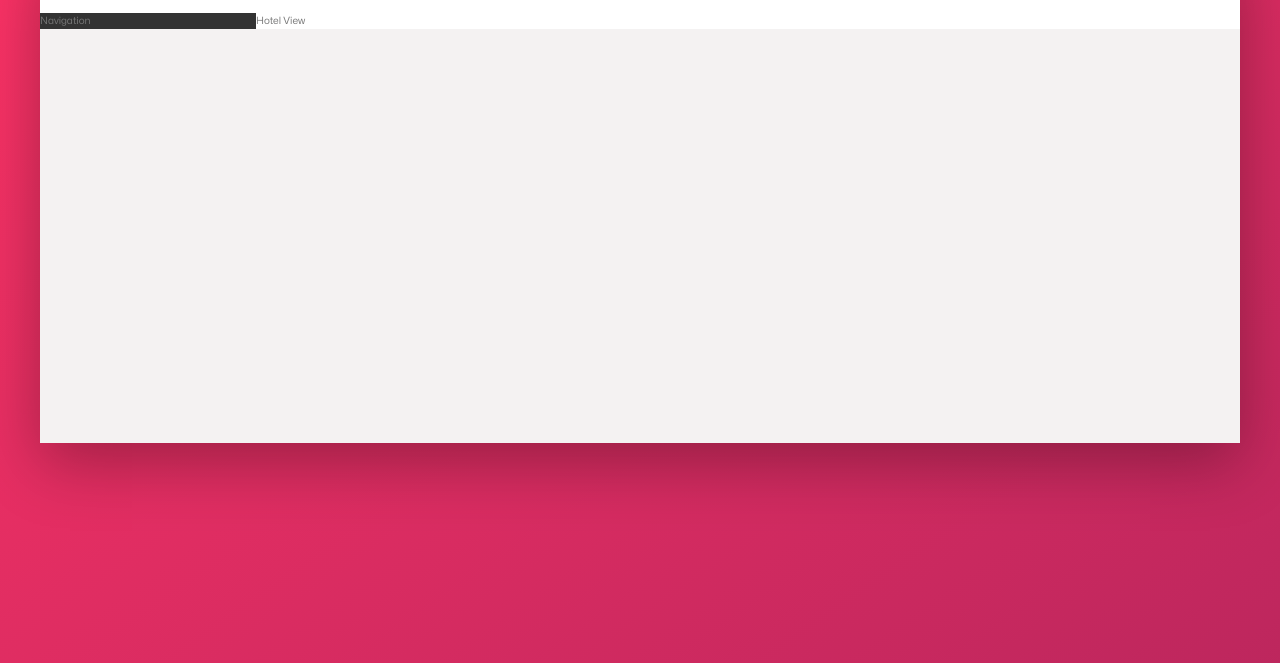
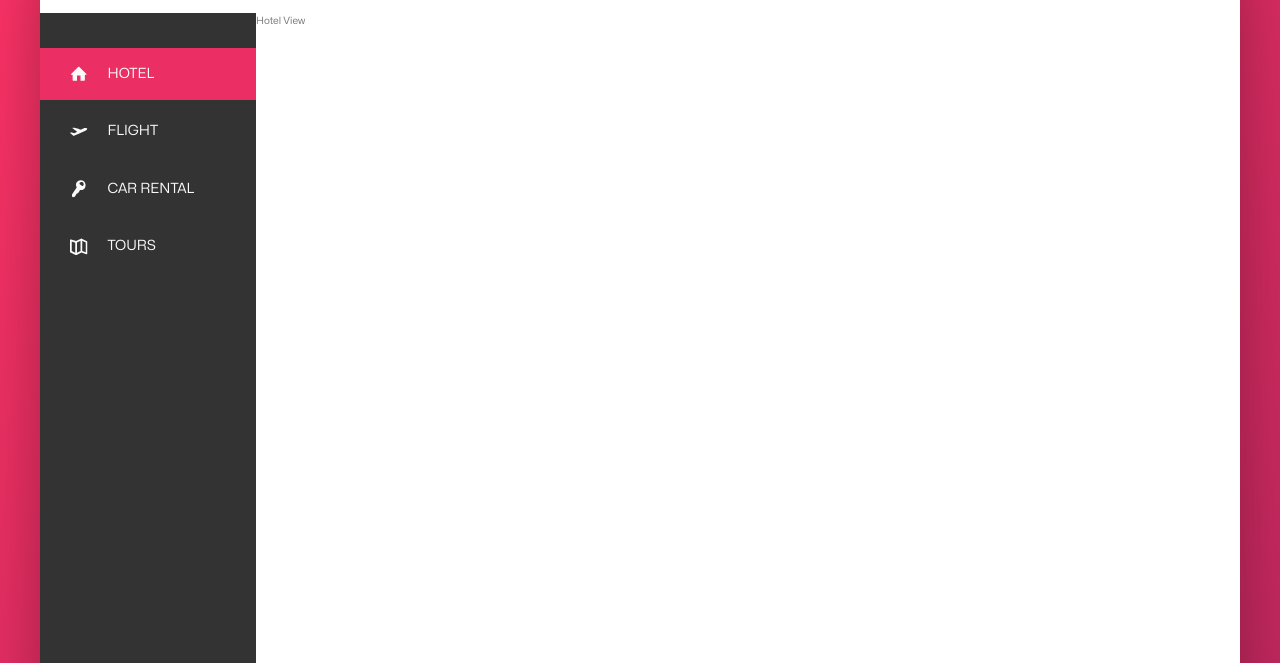
Before and after one commit to eslutz/Udemy-Advanced-CSS-and-Sass--Trillo-Project, a website: page index.html in a window 1280 px wide. Shown: the part 137-800 px from the top of the page. Drawn offline with Linux system fonts and the light colour scheme; files whose address does not match are found by name.

Commit message:
completed navigation section

```diff
--- a/index.html
+++ b/index.html
@@ -44,7 +44,43 @@
             </header>
             <div class="content">
                 <nav class="sidebar">
-                    Navigation
+                    <ul class="side-nav">
+                        <li class="side-nav__item side-nav__item--active">
+                            <a href="#" class="side-nav__link">
+                                <svg class="side-nav__icon">
+                                    <use xlink:href="img/sprite.svg#icon-home" />
+                                </svg>
+                                <span>Hotel</span>
+                            </a>
+                        </li>
+                        <li class="side-nav__item">
+                            <a href="#" class="side-nav__link">
+                                <svg class="side-nav__icon">
+                                    <use xlink:href="img/sprite.svg#icon-aircraft-take-off" />
+                                </svg>
+                                <span>Flight</span>
+                            </a>
+                        </li>
+                        <li class="side-nav__item">
+                            <a href="#" class="side-nav__link">
+                                <svg class="side-nav__icon">
+                                    <use xlink:href="img/sprite.svg#icon-key" />
+                                </svg>
+                                <span>Car rental</span>
+                            </a>
+                        </li>
+                        <li class="side-nav__item">
+                            <a href="#" class="side-nav__link">
+                                <svg class="side-nav__icon">
+                                    <use xlink:href="img/sprite.svg#icon-map" />
+                                </svg>
+                                <span>Tours</span>
+                            </a>
+                        </li>
+                    </ul>
+                    <div class="legal">
+                        &copy; 2023 by Trillo
+                    </div>
                 </nav>
                 <main class="hotel-view">
                     Hotel View
--- a/sass/_components.scss
+++ b/sass/_components.scss
@@ -106,3 +106,78 @@
         margin-right: 1rem;
     }
 }
+
+// SIDE NAVIGATION
+.side-nav {
+    font-size: 1.4rem;
+    list-style: none;
+    margin-top: 3.5rem;
+
+
+
+    &__item {
+        position: relative;
+
+        &:not(:last-child) {
+            margin-bottom: .5rem;
+        }
+
+        &:first-child::before {
+            transform-origin: top;
+        }
+
+        &:last-child::before {
+            transform-origin: bottom;
+        }
+    }
+
+    &__item::before {
+        content: "";
+        position: absolute;
+        top: 0;
+        left: 0;
+        height: 100%;
+        width: 3px;
+        background-color: var(--color-primary);
+        transform: scaleY(0);
+        transition: transform .2s, width .4s cubic-bezier(1,0,0,1) .2s, background-color .1s;
+    }
+
+    &__item:hover::before,
+    &__item--active::before {
+        transform: scaleY(1);
+        width: 100%;
+    }
+
+    &__item:active::before {
+        background-color: var(--color-primary-light);
+    }
+
+    &__link:link,
+    &__link:visited {
+        color: var(--color-grey-light-1);
+        text-decoration: none;
+        text-transform: uppercase;
+        display: block;
+        padding: 1.5rem 3rem;
+        display: flex;
+        align-items: center;
+        position: relative;
+        z-index: 10;
+    }
+
+    &__icon {
+        height: 1.75rem;
+        width: 1.75rem;
+        margin-right: 2rem;
+        fill: currentColor;
+    }
+}
+
+// LEGAL
+.legal {
+    font-size: 1rem;
+    color: var(--color-grey-light-4);
+    text-align: center;
+    padding: 2.5rem;
+}
--- a/sass/_layout.scss
+++ b/sass/_layout.scss
@@ -25,9 +25,14 @@
 .sidebar {
     background-color: var(--color-grey-dark-1);
     flex: 0 0 18%;
+    display: flex;
+    flex-direction: column;
+    justify-content: space-between;
 }
 
 .hotel-view {
     background-color: var(--color-white);
     flex: 1;
+
+    height: 80rem;
 }
```
Also changed, not shown: css/style.css, 1 other file.
